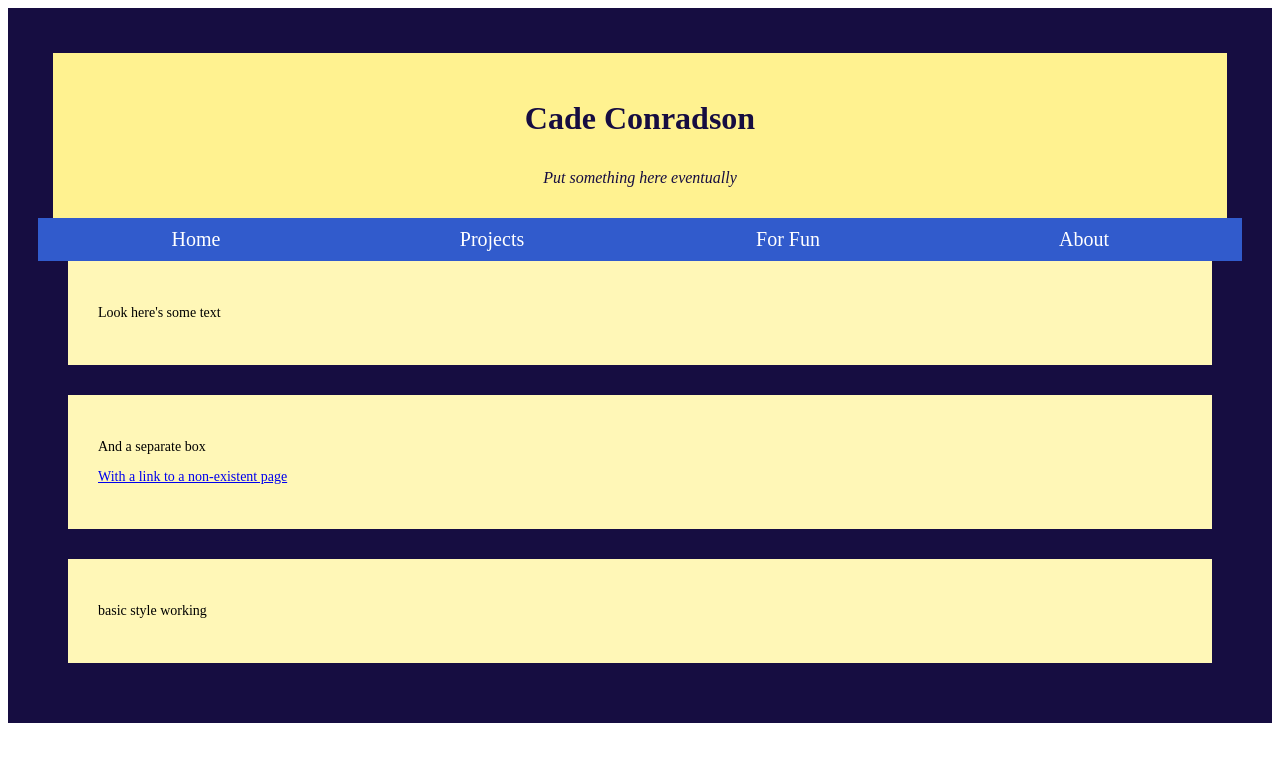
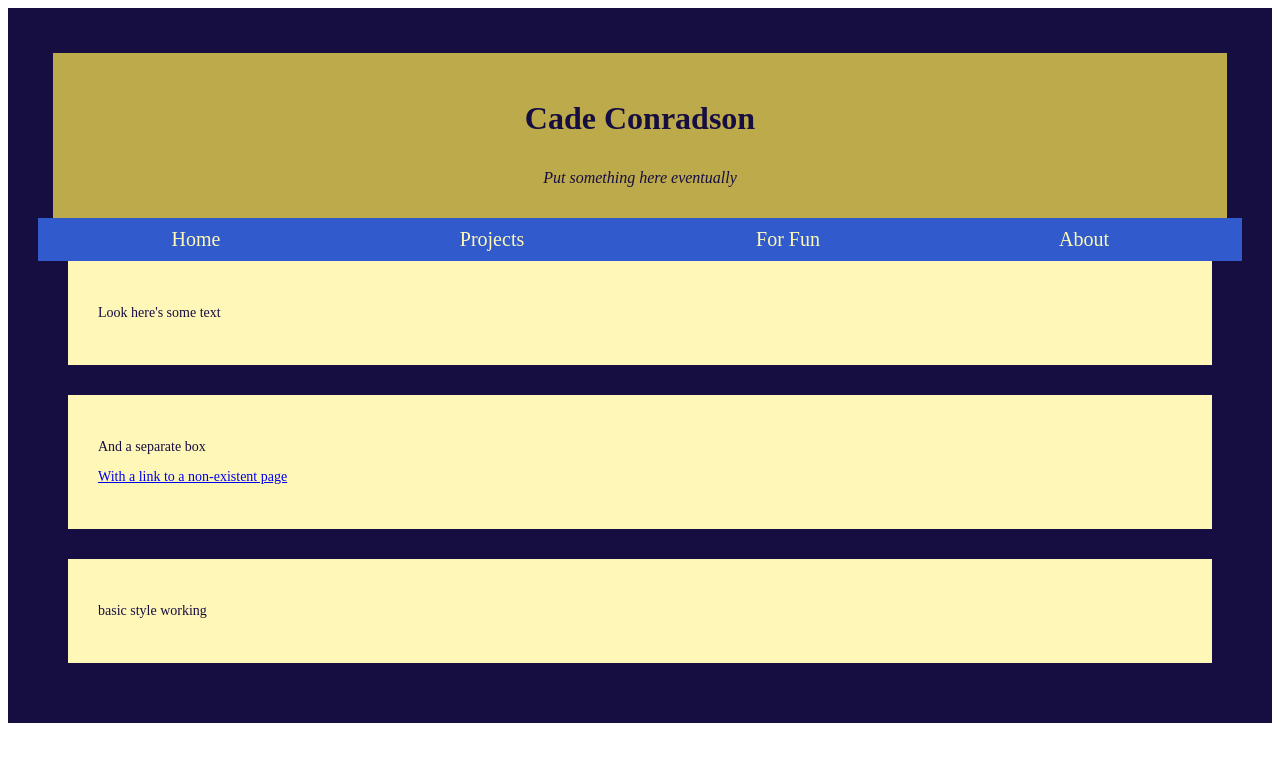
Before and after one commit to cconradson/cconradson.github.io, a Jekyll site: the page built from index.html, in a window 1280 px wide. Shown: the top 762 px of the page. Built offline with Jekyll 4.4.1, drawn with Linux system fonts in a browser that asks for light colours.

Commit message:
fix 404, darker header

```diff
--- a/assets/css/main.css
+++ b/assets/css/main.css
@@ -1,15 +1,18 @@
+div {
+	color: #160d41;
+}
+
 div[id="header"] {
 	text-align: center;
 	border-color: #160d41;
 	border-width: 15px 15px 0px 15px;
 	border-style: solid;
-	color: #160d41;
 	padding: 15px;
 }
 
 div[id="wrap"] {
 	border: 30px solid #160d41;
-	background-color: #fff290;
+	background-color: #bdaa4a;
 	margin: 0;
 }
 
@@ -32,14 +35,14 @@ div[id="wrap"] {
 	float: left;
 	text-align: center;
 	width: 25%;
-	color: #ffffff;
+	color: #fff7b7;
 	font-size: 20px;
 	text-decoration: none;
 }
 
 .nav a:hover {
 	font-weight: bold;
-	color: #fff7b7;
+	color: #bdaa4a;
 }
 
 .nav:after {
```
Also changed, not shown: 404.html (+6 -4 lines).
